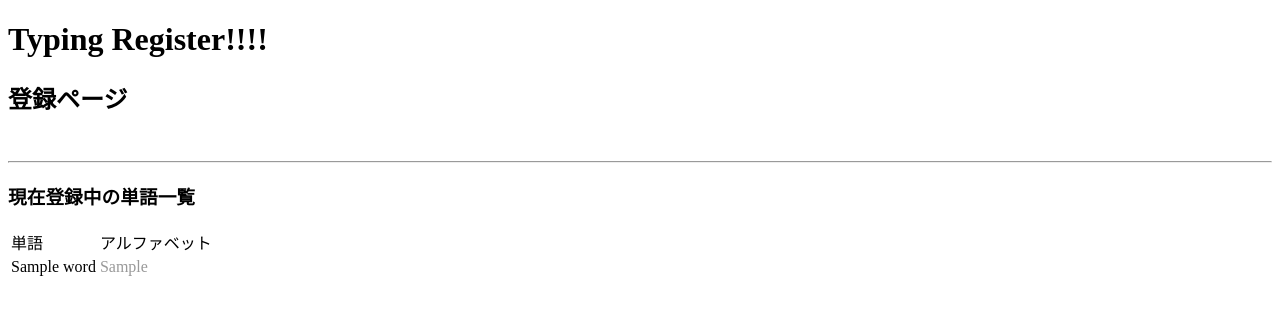
After one commit to sttr110/typing-register, a CakePHP app: the page made by app/View/Regists/regist.ctp in a window 1280 px wide. The commit adds this page. Shown: the top 315 px of the page. Run offline with PHP 8.4 and a stand-in for CakePHP, Linux system fonts and the light colour scheme; the template is opened without the code that fills it: most values are stand-ins (such as "Sample title", 1, 10 or a date in 2020); data that the repository does not hold is empty; some libraries are stand-ins or nearby versions.

Commit message:
登録リンク、登録画面の作成

```diff
--- a/app/Controller/RegistsController.php
+++ b/app/Controller/RegistsController.php
@@ -4,8 +4,12 @@ class RegistsController extends AppController {
   public $helpers = array('Html', 'Form');
 
   public function index() {
+
+  }
+
+  public function regist() {
+
     $this->set('words', $this->Regist->find('all'));
-
   }
 
 }
--- a/app/View/Regists/index.ctp
+++ b/app/View/Regists/index.ctp
@@ -1 +1,4 @@
 <h1>hello</h1>
+
+<?php echo $this->Html->link('登録', array('controller' => 'regists', 'action' => 'regist'));
+?>
--- /dev/null
+++ b/app/View/Regists/regist.ctp
@@ -0,0 +1,30 @@
+<h2>登録ページ</h2>
+
+
+
+
+<br>
+<hr>
+<h3>現在登録中の単語一覧</h3>
+<table>
+  <thead>
+    <tr>
+      <td>単語</td>
+      <td>アルファベット</td>
+    </tr>
+  </thead>
+<?php foreach($words as $word): ?>
+
+
+<tr>
+  <td>
+    <?php echo $word['Regist']['word']; ?>
+  </td>
+   <td style="color: #999;">
+    <?php echo $word['Regist']['word_alphabet']; ?>
+  </td>
+
+</tr>
+
+<?php endforeach; ?>
+</table>
```
